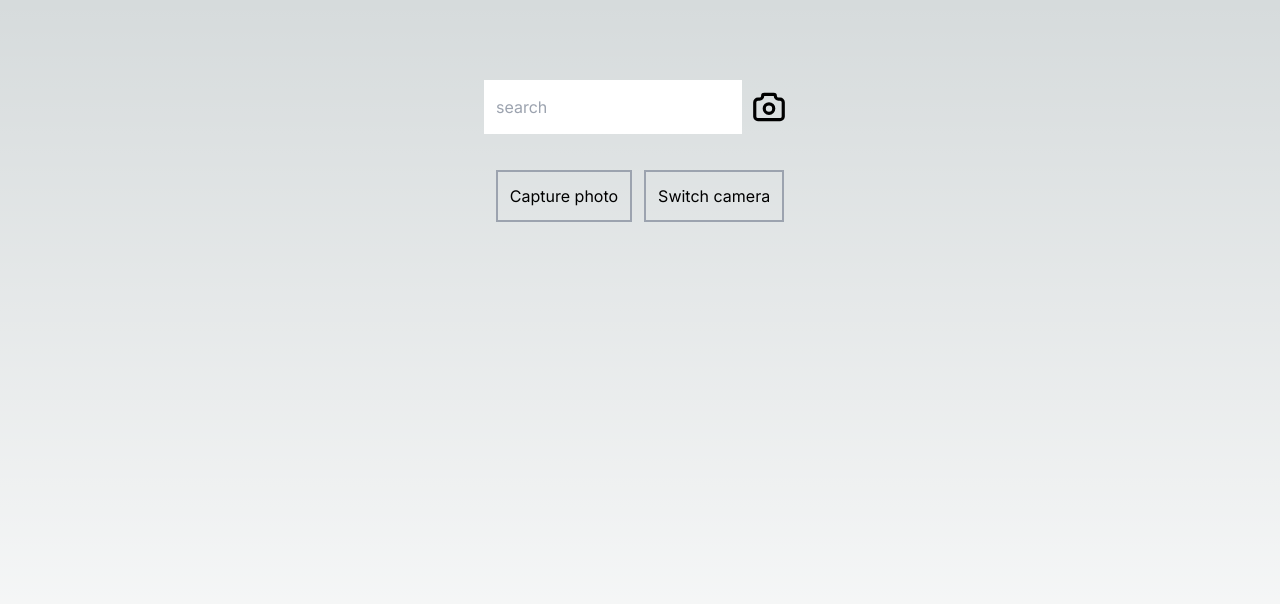
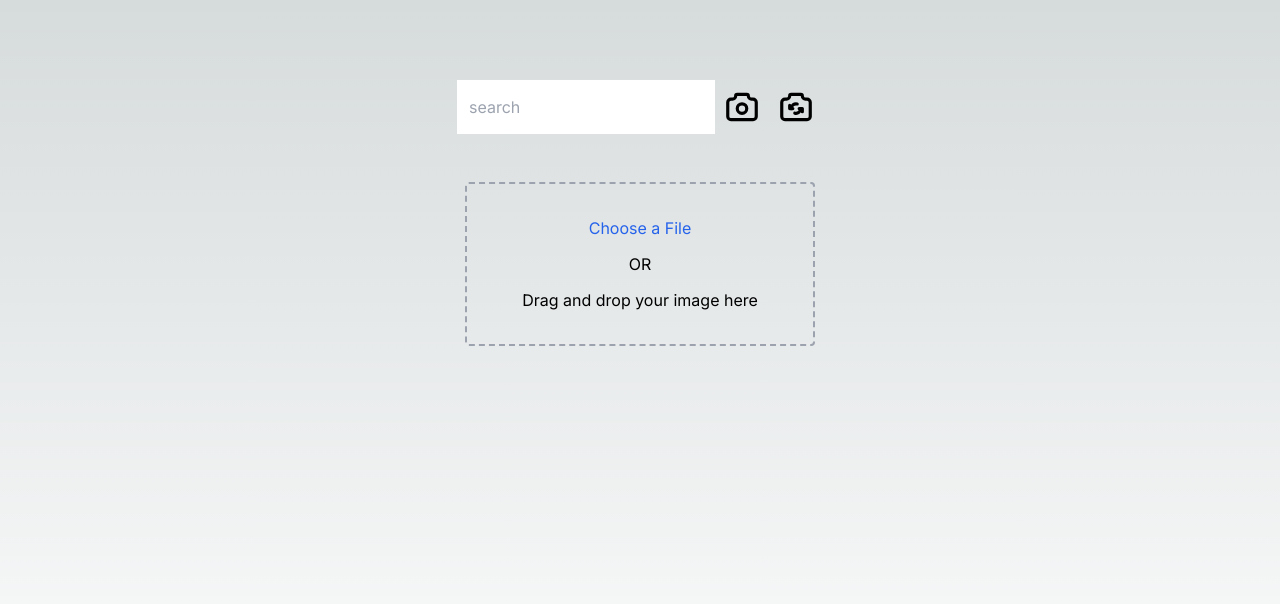
Before and after one commit to jjtech-digital/image-search, a Next.js app: page / in a window 1280 px wide. Shown: the top 604 px of the page. Built offline with nearby package versions, Linux system fonts and the light colour scheme.

Commit message:
feat: add upload image functionality

```diff
--- a/src/pages/index.tsx
+++ b/src/pages/index.tsx
@@ -2,7 +2,11 @@ import Image from "next/image";
 import { Inter } from "next/font/google";
 import Webcam from "react-webcam";
 import { useState, useRef, useCallback } from "react";
-import { IconCamera, IconCameraOff } from "@tabler/icons-react";
+import {
+  IconCamera,
+  IconCameraOff,
+  IconCameraRotate,
+} from "@tabler/icons-react";
 
 const inter = Inter({ subsets: ["latin"] });
 
@@ -14,17 +18,18 @@ export default function Home() {
   const [isCameraActive, setIsCameraActive] = useState<boolean>(false);
   const [imgSrc, setImgSrc] = useState<any>(null);
   const [facingMode, setFacingMode] = useState<string>(FACING_MODE_USER);
-
-  const onCapture = useCallback(() => {
-    const imageSrc = webcamRef?.current?.getScreenshot();
-    setImgSrc(imageSrc);
-  }, [webcamRef]);
+  const fileInputRef = useRef<HTMLInputElement>(null);
 
   let videoConstraints: MediaTrackConstraints = {
     facingMode: facingMode,
     width: 500,
     height: 480,
   };
+
+  const onCapture = useCallback(() => {
+    const imageSrc = webcamRef?.current?.getScreenshot();
+    setImgSrc(imageSrc);
+  }, [webcamRef]);
 
   const toggleCamera = useCallback(() => {
     setFacingMode((prevState) =>
@@ -33,6 +38,39 @@ export default function Home() {
         : FACING_MODE_USER
     );
   }, []);
+
+  // upload image
+  const handleButtonClick = () => {
+    fileInputRef?.current?.click();
+  };
+
+  const handleDrop = (e: React.DragEvent<HTMLDivElement>) => {
+    e.preventDefault();
+
+    const file = e.dataTransfer.files[0];
+    if (file && file.type.startsWith("image/")) {
+      const reader = new FileReader();
+      reader.onload = (e) => {
+        if (e.target?.result) {
+          setImgSrc(e.target.result as string);
+        }
+      };
+      reader.readAsDataURL(file);
+    }
+  };
+
+  const handleChange = (e: React.ChangeEvent<HTMLInputElement>) => {
+    const file = e?.target?.files?.[0];
+    if (file && file.type.startsWith("image/")) {
+      const reader = new FileReader();
+      reader.onload = (e) => {
+        if (e.target?.result) {
+          setImgSrc(e.target.result as string);
+        }
+      };
+      reader.readAsDataURL(file);
+    }
+  };
 
   return (
     <main
@@ -46,16 +84,33 @@ export default function Home() {
         />
         <button
           className="p-2 "
-          onClick={() => setIsCameraActive(!isCameraActive)}
+          onClick={() => {
+            if (imgSrc !== null) {
+              setImgSrc(null);
+            }
+            setIsCameraActive(!isCameraActive);
+          }}
         >
           {isCameraActive ? (
-            <IconCameraOff stroke={2} size={38} />
+            <IconCameraOff
+              stroke={2}
+              size={38}
+              className="hover:text-gray-600"
+            />
           ) : (
-            <IconCamera stroke={2} size={38} />
+            <IconCamera stroke={2} size={38} className="hover:text-gray-600" />
           )}
+        </button>
+        <button className="p-2" onClick={toggleCamera}>
+          <IconCameraRotate
+            stroke={2}
+            size={38}
+            className="hover:text-gray-600"
+          />
         </button>
       </div>
 
+      {/* display image */}
       <div>
         {imgSrc && <Image src={imgSrc} width={500} height={500} alt="webcam" />}
         {isCameraActive && !imgSrc && (
@@ -67,19 +122,34 @@ export default function Home() {
             videoConstraints={videoConstraints}
           />
         )}
-        <div className="my-3 flex gap-3">
+
+        {isCameraActive && (
           <button
-            className="p-3 border-2 border-gray-400 hover:bg-slate-400"
+            className="p-3 my-3 border-2 border-gray-400 hover:bg-slate-400"
             onClick={imgSrc ? () => setImgSrc(null) : onCapture}
           >
             {imgSrc ? "Retake photo" : "Capture photo"}
           </button>
-          <button
-            className="p-3 border-2 border-gray-400 hover:bg-slate-400"
-            onClick={toggleCamera}
-          >
-            Switch camera
-          </button>
+        )}
+      </div>
+      {/* upload image */}
+      <div className="min-w-[350px] flex flex-col gap-3 border-2 border-dashed border-gray-400 rounded text-center  p-8">
+        <button
+          onClick={handleButtonClick}
+          className="text-blue-600 hover:text-blue-800"
+        >
+          Choose a File
+        </button>
+        <input
+          ref={fileInputRef}
+          type="file"
+          accept="image/*"
+          style={{ display: "none" }}
+          onChange={handleChange}
+        />
+        <p>OR</p>
+        <div onDragOver={(e) => e.preventDefault()} onDrop={handleDrop}>
+          Drag and drop your image here
         </div>
       </div>
     </main>
```
